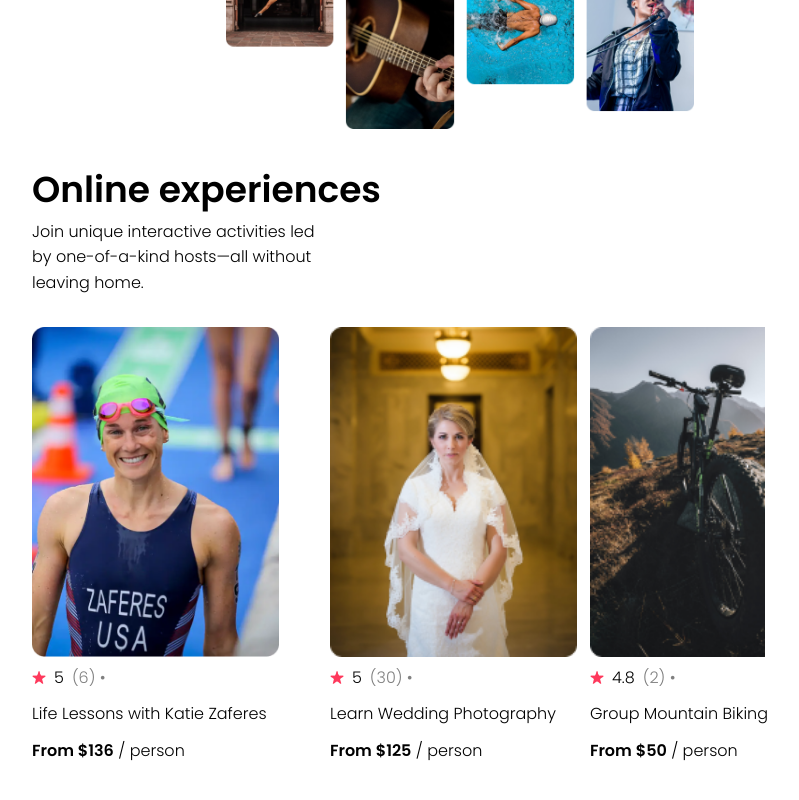
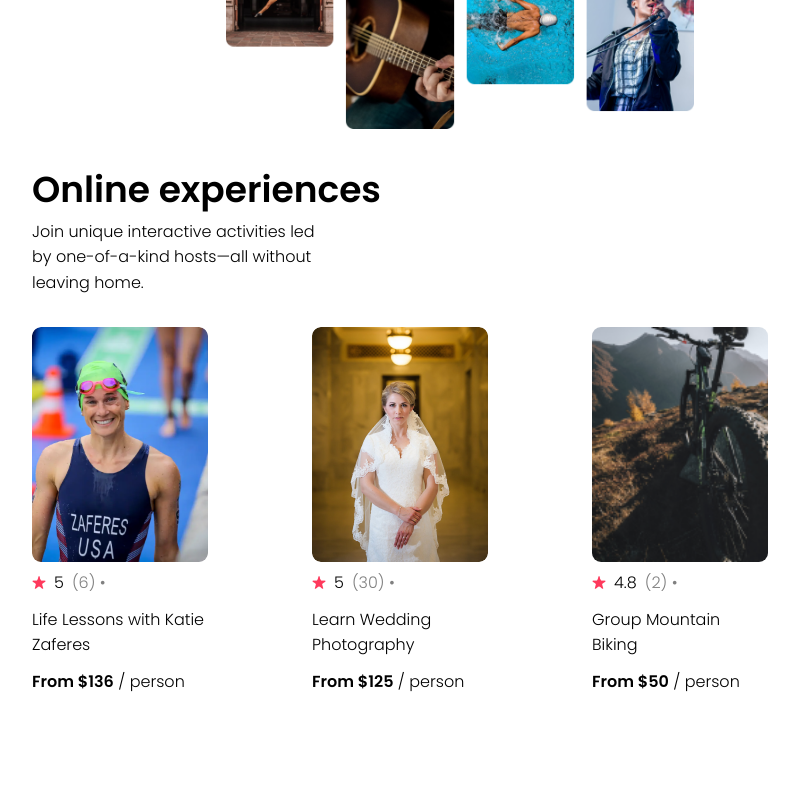
Before and after one commit to Akshay-Tarde/airbnb-clone, a React (Vite) app: page / in a window 1280 px wide. Shown: the part 318-1118 px from the top of the page, without its empty margins (240-1039 px from the left). After the commit the page ends 1072 px from the top, so only its background shows below. Built offline with nearby package versions, Linux system fonts and the light colour scheme.

Commit message:
Added some additional styling for overflow, image size and scrolling.

```diff
--- a/src/data.jsx
+++ b/src/data.jsx
@@ -37,5 +37,6 @@ export default [
         },
         location: "Norway",
         openSpots: 3,
-    }
+    },
+
 ]
--- a/src/index.css
+++ b/src/index.css
@@ -74,6 +74,13 @@ header {
     padding-top: 0;
     display: flex;
     justify-content: space-between;
+    gap: 20px;
+    flex-wrap: nowrap;
+    overflow-x: auto;
+}
+
+.card {
+    width: 176px;
 }
 
 .card-stats {
@@ -97,7 +104,8 @@ header {
 
 
 .card-image {
-    height: 70%;
-    /* max-width: 176px; */
+    width: 100%;
+    max-height: 235px;
+    border-radius: 9px;
     object-fit: cover;
 }
```
